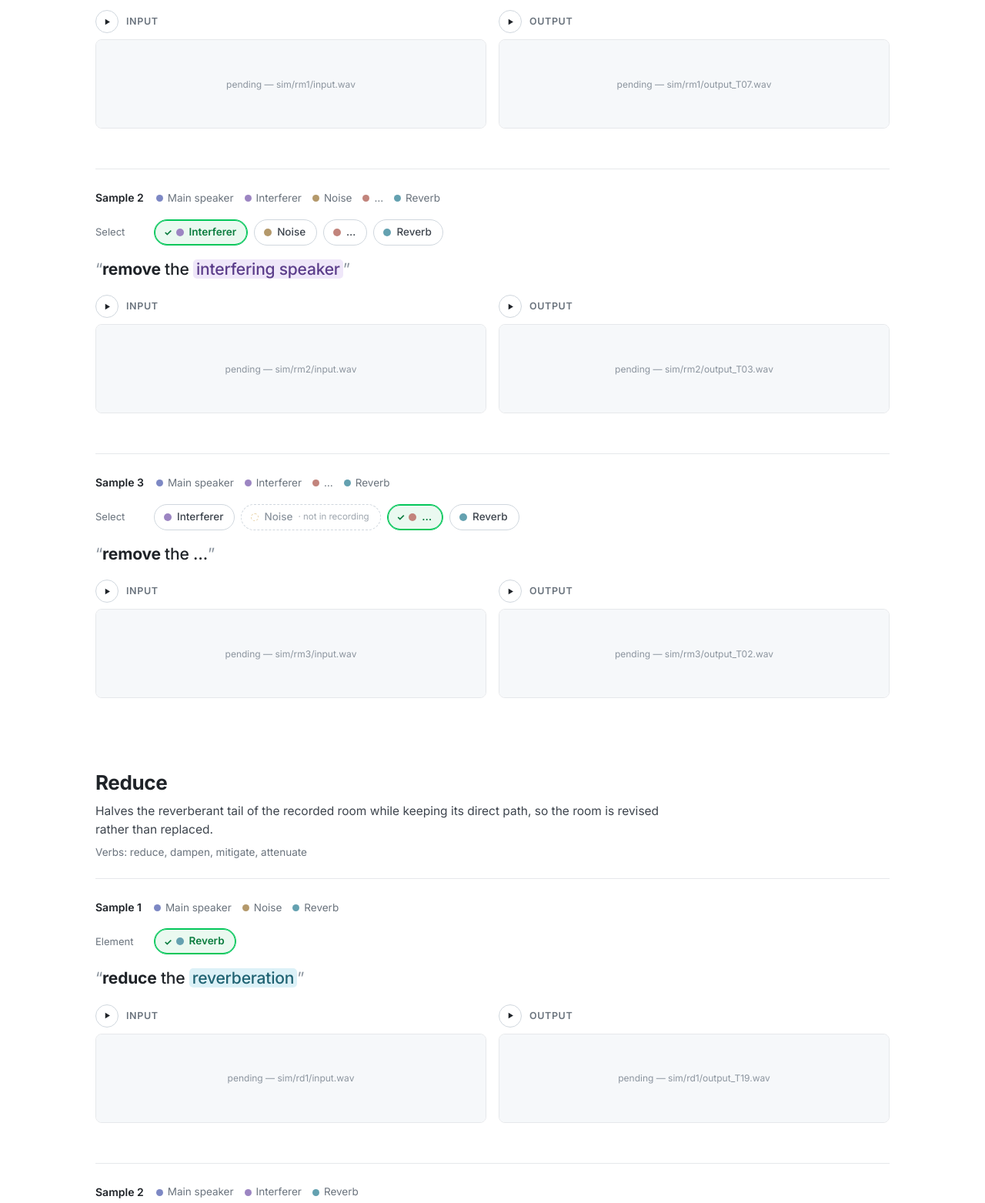
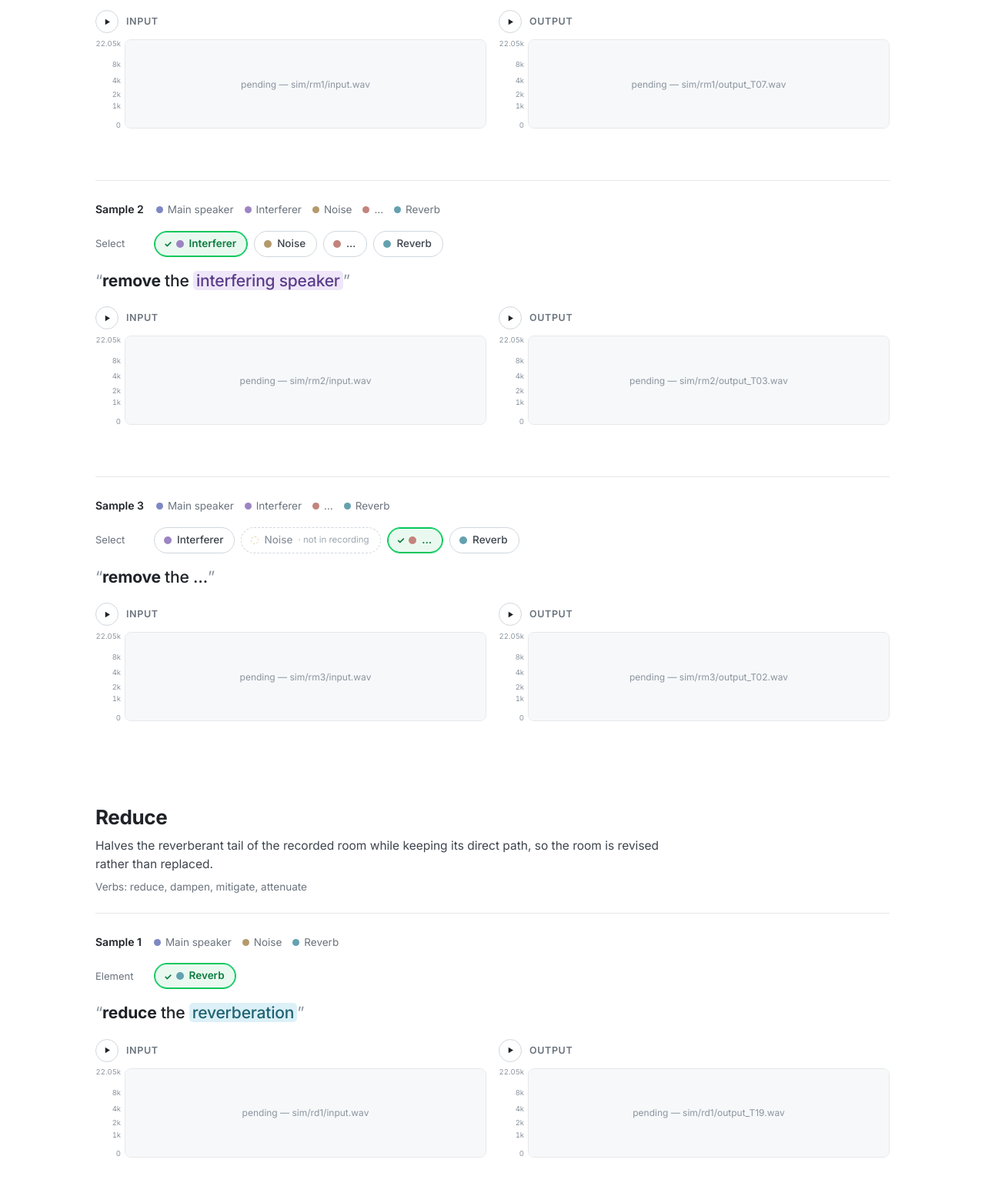
Before and after one commit to speech-remaster/speech-remaster.github.io, a plain HTML site: page index.html in a window 1280 px wide. Shown: the part 1420-2983 px from the top of the page at 77% size. Drawn offline with Linux system fonts and the light colour scheme; no server answers.

Commit message:
Update index.html

```diff
--- a/index.html
+++ b/index.html
@@ -114,6 +114,7 @@
 /* three columns */
 .cols{display:grid;grid-template-columns:repeat(3,minmax(0,1fr));gap:16px;margin-top:18px}
 .cols.two{grid-template-columns:repeat(2,minmax(0,1fr))}
+@media (max-width:760px){.cols.two{grid-template-columns:1fr}}
 @media (max-width:760px){.cols{grid-template-columns:1fr;gap:12px}}
 .col-head{display:flex;align-items:center;gap:10px;margin-bottom:8px}
 .pb{width:30px;height:30px;border-radius:50%;border:1px solid var(--line2);display:grid;place-items:center;flex:none;color:var(--ink);background:#fff;transition:background .15s,border-color .15s}
@@ -127,8 +128,18 @@
 .col.playing .spec{border-color:var(--brand)}
 .spec canvas{position:absolute;inset:0;width:100%;height:100%}
 .spec .head{position:absolute;top:0;bottom:0;left:0;width:2px;margin-left:-1px;background:#fff;box-shadow:0 0 4px rgba(255,255,255,.7);opacity:0;pointer-events:none}
-.sample.active .spec .head{opacity:.45}
-.sample.active .col.playing .spec .head{opacity:.9}
+/* axes: frequency on the left (mel-spaced, 0–22.05 kHz), time below (each file's own length) */
+.plot{display:grid;grid-template-columns:38px minmax(0,1fr);grid-template-rows:auto 15px}
+.ax-y{position:relative;font-size:9.5px;line-height:1;color:var(--faint);font-variant-numeric:tabular-nums}
+.ax-y span{position:absolute;right:5px;transform:translateY(50%);white-space:nowrap}
+.ax-y span.lo{transform:none}
+.ax-y span.hi{transform:translateY(100%)}
+.plot.compact .ax-y span.mid:not(.keep){display:none}
+.ax-x{grid-column:2;position:relative;font-size:9.5px;line-height:1;color:var(--faint);font-variant-numeric:tabular-nums}
+.ax-x span{position:absolute;top:4px;transform:translateX(-50%);white-space:nowrap}
+.ax-x span.lo{transform:none}
+.ax-x span::before{content:"";position:absolute;left:50%;top:-4px;height:3px;border-left:1px solid var(--line2)}
+.ax-x span.lo::before{left:0}
 .spec .msg{position:absolute;inset:0;display:grid;place-items:center;text-align:center;padding:0 12px;color:var(--faint);font-size:12px;pointer-events:none;background:var(--soft)}
 .spec .mark{position:absolute;top:0;bottom:0;border-left:1px dashed rgba(255,255,255,.6);pointer-events:none}
 .spec .mark span{position:absolute;top:4px;left:4px;font-size:10.5px;color:var(--ink2);background:rgba(255,255,255,.85);padding:0 4px;border-radius:3px;white-space:nowrap}
@@ -148,12 +159,12 @@
 .trk-head .pb{width:28px;height:28px}
 .trk-head .prompt{font-size:14px;margin:0;flex-basis:100%;order:3;line-height:1.35}
 .trk-head .asrec{font-size:13px;color:var(--faint)}
-.trk .spec{flex:1 1 auto;height:auto;min-height:46px}
+.trk .plot{flex:1 1 auto;grid-template-rows:minmax(46px,1fr) 15px}
+.trk .spec{height:auto}
 .trk.on .spec{border-color:var(--brand)}
 .trk.on .col-lb{color:var(--ink)}
 .trk.playing .pb{background:var(--brand);border-color:var(--brand);color:#fff}
-.rw .spec .head{opacity:.85}
-@media (max-width:860px){.rw{grid-template-columns:1fr;grid-template-areas:"title" "video" "tracks";gap:0}.trks{margin-top:16px;gap:16px}.trk{flex:none}.trk .spec{flex:none;height:84px}}
+@media (max-width:860px){.rw{grid-template-columns:1fr;grid-template-areas:"title" "video" "tracks";gap:0}.trks{margin-top:16px;gap:16px}.trk{flex:none}.trk .plot{flex:none;grid-template-rows:84px 15px}}
 
 footer{padding:56px 0 72px;color:var(--muted);font-size:13px;border-top:1px solid var(--line);margin-top:56px}
 footer h3{font-size:15px;color:var(--ink);margin-bottom:10px}
@@ -225,7 +236,6 @@
 
     rd1: { elements:"MNR" },
     rd2: { elements:"MIR" },
-    rd3: { elements:"MNER", event:"…" },
 
     en1: { elements:"MNER", event:"…" },
     en2: { elements:"MNR" },
@@ -247,7 +257,7 @@
     remove:    [ {scene:"rm1", select:["N","R"]},
                  {scene:"rm2", select:["I"]},
                  {scene:"rm3", select:["E"], tasks:["T02","T03","T04","T08","T09","T10","T14"]} ],
-    reduce:    [ {scene:"rd1"}, {scene:"rd2"}, {scene:"rd3"} ],
+    reduce:    [ {scene:"rd1"}, {scene:"rd2"} ],
     enhance:   [ {scene:"en1"}, {scene:"en2"}, {scene:"en3"} ],
     boost:     [ {scene:"bo1", select:["M"]}, {scene:"bo2", select:["I"]}, {scene:"bo3", select:["M","I"]} ],
     normalize: [ {scene:"nm1"}, {scene:"nm2"}, {scene:"nm3"} ],
@@ -473,6 +483,28 @@
 
 /* swap the icon only when the state changes: replacing it on every animation frame
  * removes the node under the cursor between mousedown and mouseup, and the browser drops the click */
+const FREQ_TICKS = [[0,"0"],[1000,"1k"],[2000,"2k"],[4000,"4k"],[8000,"8k"],[F_MAX,"22.05k"]];
+const melFrac = f => Math.log10(1+f/700) / Math.log10(1+F_MAX/700);
+function framePlot(spec){
+  const y = h("div",{class:"ax-y", title:"frequency (Hz, mel-spaced)"},
+    FREQ_TICKS.map(([f,l],i) => h("span",{class: i===0 ? "lo" : i===FREQ_TICKS.length-1 ? "hi" : (f===4000 ? "mid keep" : "mid"), style:`bottom:${melFrac(f)*100}%`}, l)));
+  const x = h("div",{class:"ax-x", title:"time (s)"});
+  const el = h("div",{class:"plot"}, y, spec, x);
+  plotSizer.observe(spec);                       // short plots keep only 0 / 4k / 22.05k
+  return {el, x};
+}
+const plotSizer = new ResizeObserver(ents => ents.forEach(e => {
+  const plot = e.target.parentElement; if (plot) plot.classList.toggle("compact", e.contentRect.height < 80);
+}));
+function setTimeAxis(x, dur){
+  x.replaceChildren();
+  if (!dur) return;
+  const step = dur <= 12 ? 1 : dur <= 30 ? 2 : dur <= 60 ? 5 : 10;
+  for (let t = 0; t <= dur + 1e-6; t += step){
+    const f = t / dur; if (f > 0.97 && t > 0) break;          // leave room at the right edge
+    x.append(h("span",{class: t===0 ? "lo" : null, style:`left:${f*100}%`}, t===0 ? "0 s" : String(t)));
+  }
+}
 function setIcon(btn, playing){ if (btn._pl === playing) return; btn._pl = playing; btn.innerHTML = playing ? ICON_PAUSE : ICON_PLAY; }
 const ICON_PLAY  = '<svg viewBox="0 0 16 16"><path d="M4 2.5v11l9-5.5z"/></svg>';
 const ICON_PAUSE = '<svg viewBox="0 0 16 16"><path d="M3.5 2.5h3v11h-3zM9.5 2.5h3v11h-3z"/></svg>';
@@ -556,8 +588,9 @@
       spec.addEventListener("pointerdown", e => { Engine.last=engine; spec.setPointerCapture(e.pointerId); this._drag=true; seek(e); });
       spec.addEventListener("pointermove", e => { if (this._drag) seek(e); });
       spec.addEventListener("pointerup", () => this._drag=false);
-      const col = h("div",{class:"col"}, h("div",{class:"col-head"}, pb, h("span",{class:"col-lb"},label), t), spec);
-      this.cols[key] = {col, pb, t, cv, head, msg, spec};
+      const plot = framePlot(spec);
+      const col = h("div",{class:"col"}, h("div",{class:"col-head"}, pb, h("span",{class:"col-lb"},label), t), plot.el);
+      this.cols[key] = {col, pb, t, cv, head, msg, spec, x: plot.x};
       this.el.append(col);
     }
     this.el._eng = engine; lazy.observe(this.el);
@@ -571,18 +604,23 @@
       const g = c.cv.getContext("2d"); g.clearRect(0,0,SPEC_W,SPEC_H); if (sp) g.drawImage(sp,0,0);
       c.msg.hidden = !!sp;
       c.msg.textContent = sp ? "" : s.src ? "pending — " + shortPath(s.src) : "not rendered for this sample";
+      setTimeAxis(c.x, bufs[s.key] ? bufs[s.key].duration : 0);
       c.spec.querySelectorAll(".mark").forEach(m=>m.remove());
       if (sp && this.marks && dur) for (const m of this.marks) c.spec.insertBefore(h("div",{class:"mark",style:`left:${m.t/dur*100}%`}, h("span",{},m.label)), c.head);
     }));
   }
   render(e){
-    const p = e.pos(), f = e.dur ? p/e.dur : 0;
+    const p = e.pos();
     const box = this.el.closest(".sample"); if (box) box.classList.toggle("active", e.playing || p>0);
     for (const [k,c] of Object.entries(this.cols)){
       const on = e.playing && k===e.active;
       c.col.classList.toggle("playing", on);
       setIcon(c.pb, on);
-      c.head.style.left = (f*100)+"%";
+      // playhead only on the file being heard, on that file's own time axis
+      const d = e.bufs[k] ? e.bufs[k].duration : e.dur;
+      const show = k===e.active && (e.playing || p>0) && d;
+      c.head.style.opacity = show ? 1 : 0;
+      if (show) c.head.style.left = Math.min(100, p/d*100)+"%";
       c.t.textContent = e.dur ? ((p>0 && k===e.active) ? fmt(p)+" / " : "") + fmt(e.dur) : "";
     }
   }
@@ -704,11 +742,12 @@
       spec.addEventListener("pointerdown", e => { const r = spec.getBoundingClientRect();
         if (video.duration) video.currentTime = Math.max(0,Math.min(1,(e.clientX-r.left)/r.width))*video.duration;
         onPick(s.key, false); });
+      const plot = framePlot(spec);
       const row = h("div",{class:"trk"},
         h("div",{class:"trk-head"}, pb, h("span",{class:"col-lb"}, s.label),
           s.prompt ? null : h("span",{class:"asrec"},"· as recorded"), t, s.prompt ? promptNode(s.prompt, {event: s.event}) : null),
-        spec);
-      this.rows[s.key] = {row, pb, t, cv, head, msg, src:s.src};
+        plot.el);
+      this.rows[s.key] = {row, pb, t, cv, head, msg, src:s.src, x: plot.x};
       this.el.append(row);
     }
   }
@@ -719,6 +758,7 @@
       const sp = bufs[s.key] ? await getSpec(s.src) : null; if (!alive()) return;
       const g = r.cv.getContext("2d"); g.clearRect(0,0,SPEC_W,SPEC_H); if (sp) g.drawImage(sp,0,0);
       r.msg.hidden = !!sp; r.msg.textContent = sp ? "" : "pending — " + shortPath(s.src);
+      setTimeAxis(r.x, bufs[s.key] ? bufs[s.key].duration : 0);
     }));
   }
   render(){
@@ -728,7 +768,10 @@
       r.row.classList.toggle("on", on);
       r.row.classList.toggle("playing", on && playing);
       setIcon(r.pb, on && playing);
-      if (d) r.head.style.left = (v.currentTime/d*100)+"%";
+      const fd = e.bufs[k] ? e.bufs[k].duration : d;
+      const show = on && (playing || v.currentTime>0) && fd;
+      r.head.style.opacity = show ? 1 : 0;
+      if (show) r.head.style.left = Math.min(100, v.currentTime/fd*100)+"%";
       r.t.textContent = e.dur ? (on && v.currentTime>0 ? fmt(v.currentTime)+" / " : "") + fmt(e.dur) : "";
     }
   }
```
